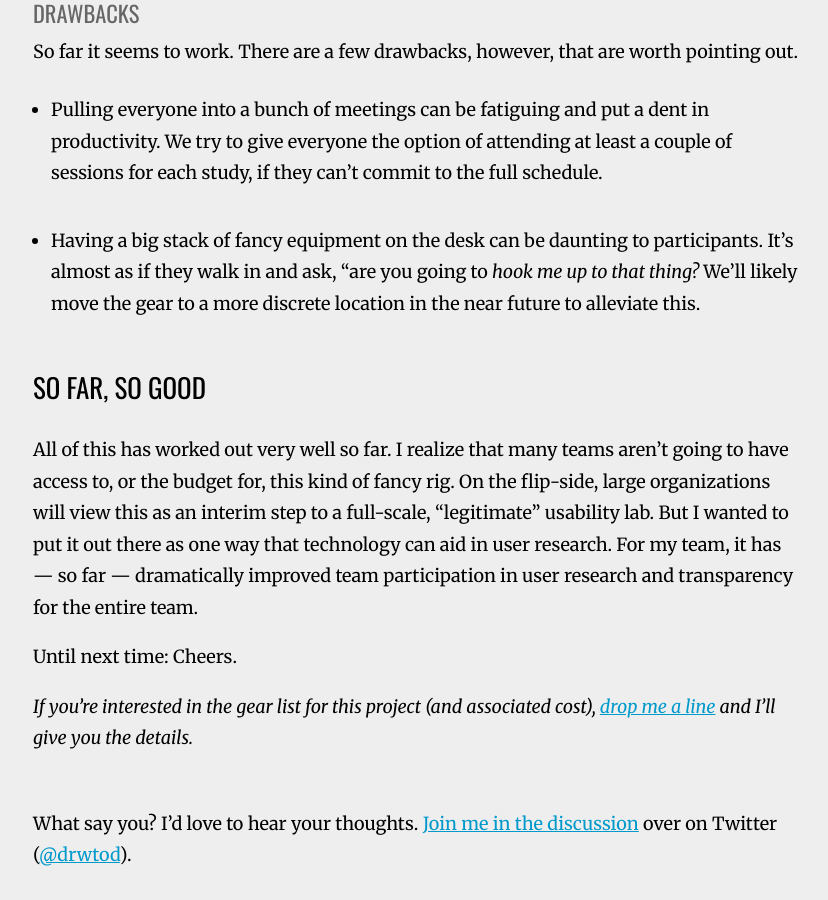
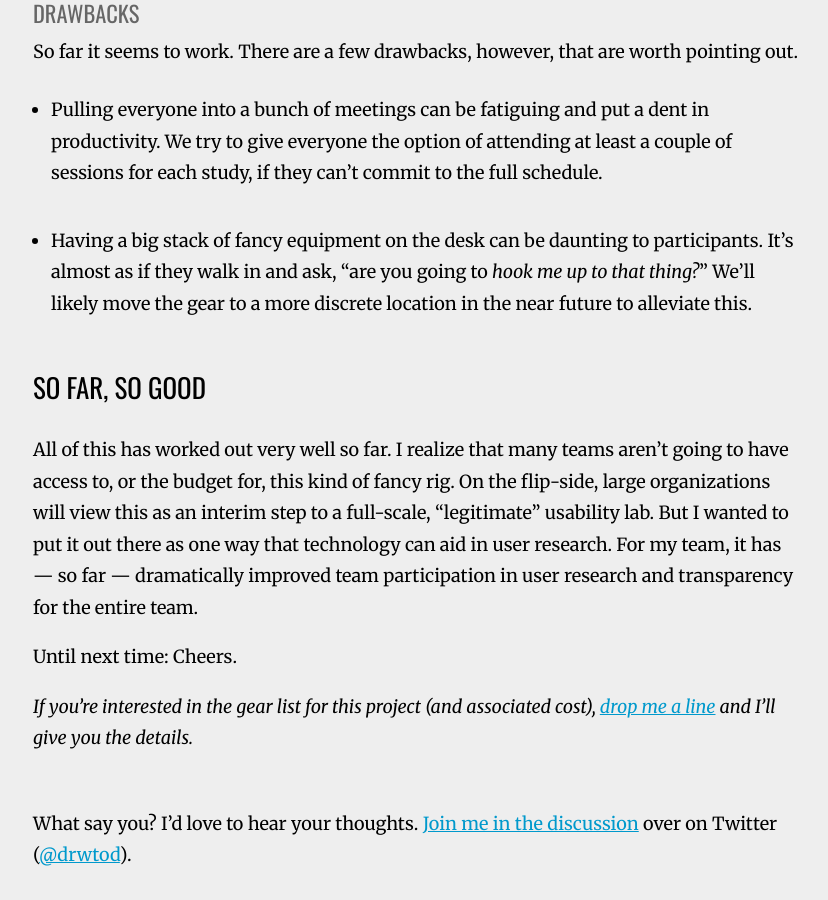
Before and after one commit to drewtodd/drewtodd.github.io, a Jekyll site: the page built from _posts/2016-09-01-getting-out-of-the-room.md, in a window 1280 px wide and 900 px high, scrolled down 5549 px. Shown: the whole window, without its empty margins (223-1051 px from the left). Built offline with Jekyll 4.4.1, drawn with Linux system fonts in a browser that asks for light colours; nearby versions of some CDN libraries; comment, search, counter and statistics services are not loaded.

Commit message:
Copy edit

```diff
--- a/_posts/2016-09-01-getting-out-of-the-room.md
+++ b/_posts/2016-09-01-getting-out-of-the-room.md
@@ -69,7 +69,7 @@ After the session is over, we invite the participant to pop into the conference
 So far it seems to work. There are a few drawbacks, however, that are worth pointing out.
 
 - Pulling everyone into a bunch of meetings can be fatiguing and put a dent in productivity. We try to give everyone the option of attending at least a couple of sessions for each study, if they can’t commit to the full schedule.
-- Having a big stack of fancy equipment on the desk can be daunting to participants. It’s almost as if they walk in and ask, “are you going to *hook me up to that thing?* We’ll likely move the gear to a more discrete location in the near future to alleviate this.
+- Having a big stack of fancy equipment on the desk can be daunting to participants. It’s almost as if they walk in and ask, “are you going to *hook me up to that thing?*" We’ll likely move the gear to a more discrete location in the near future to alleviate this.
 
 ## So far, so good
 
```
Also changed, not shown: 2 other files.
